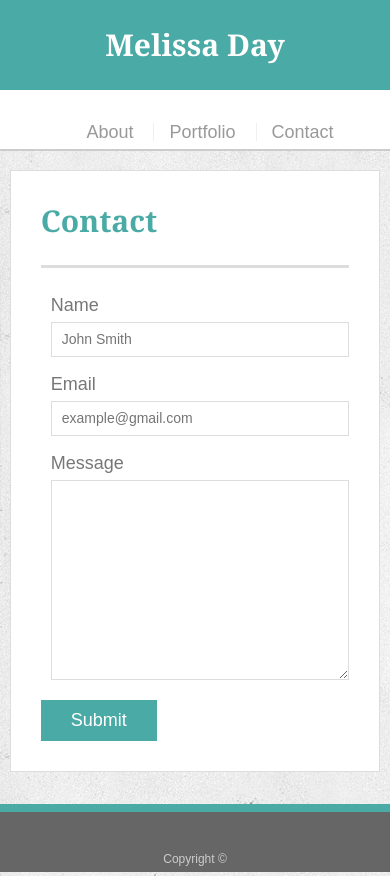
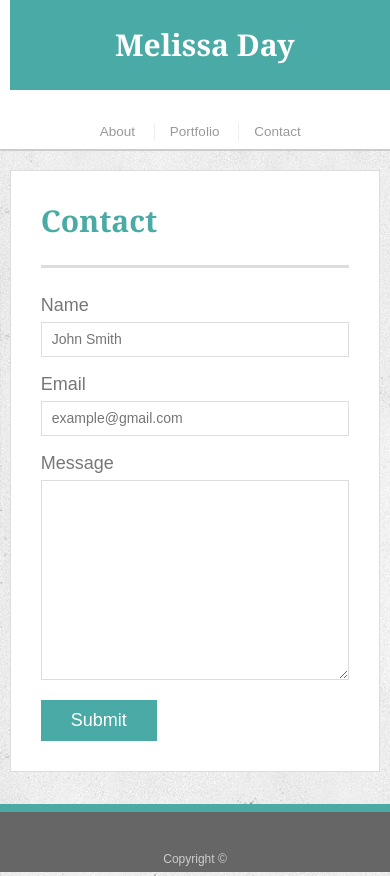
Before and after one commit to Mday1313/Responsive-Portfolio, a plain HTML site: page contact.html in a window 390 px wide. Drawn offline with Linux system fonts and the light colour scheme.

Commit message:
Complete

```diff
--- a/assets/css/style.css
+++ b/assets/css/style.css
@@ -222,19 +222,26 @@ input[type=submit] {
 
 
 
-  @media screen and (maxwidth: 980px) {
+  @media screen and (max-width: 980px) {
   .main-section {
+    max-width: 650px;
+    margin-left: 3%;
+
+  }
+  #main-container {
 
   }
   #logo {
-
+    margin-left: 3%;
    }
    nav{
-
+    margin-right: 3%;
+    font-size: 0.75em;
    }
 
+
   .auth-image {
-
+    width: 40%;
   }
   ul {
     padding-inline-start: 10px;
@@ -247,28 +254,41 @@ input[type=submit] {
 @media screen and (max-width: 768px) {
 
   #main-container {
+    margin: auto;
+    float: none;
+    position: static;
+    margin-bottom: 30px;
+  }
+
+  .main-section {
+    max-width: 95%;
+    margin: auto;
+    margin-left: 20px;
+    margin-right: 20px;
+    clear: both;
+    float: none;
+   overflow: hidden;
+
+}
 
 
-
-  }
-  .main-section {
-
-
-}
  #logo {
+  margin-left: 2.5%;
 
   }
 ul {
-   padding-inline-start: 10px;
+   padding-inline-start: 0;
    margin: 0;
  }
   nav{
+    margin-right: 2.5%;
 
   }
 
 
 .auth-image {
 
+  width: 50%;
 }
 }
 @media screen and (max-width: 640px) {
@@ -281,6 +301,7 @@ ul {
  position: static;
  text-align: center;
  margin: auto;
+ overflow: hidden;
 }
 
 
@@ -331,9 +352,7 @@ h1 {
   margin-bottom: 10px;
 
 }
-  img {
 
-  }
 
   .container {
 
```
